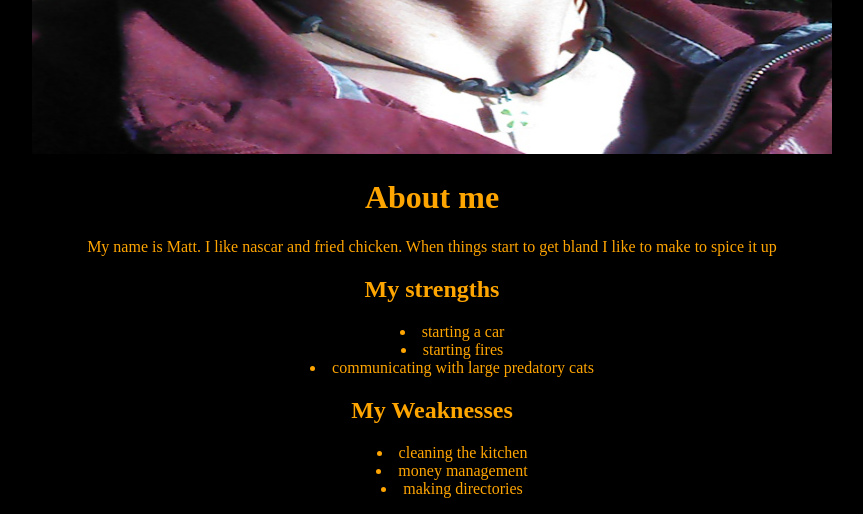
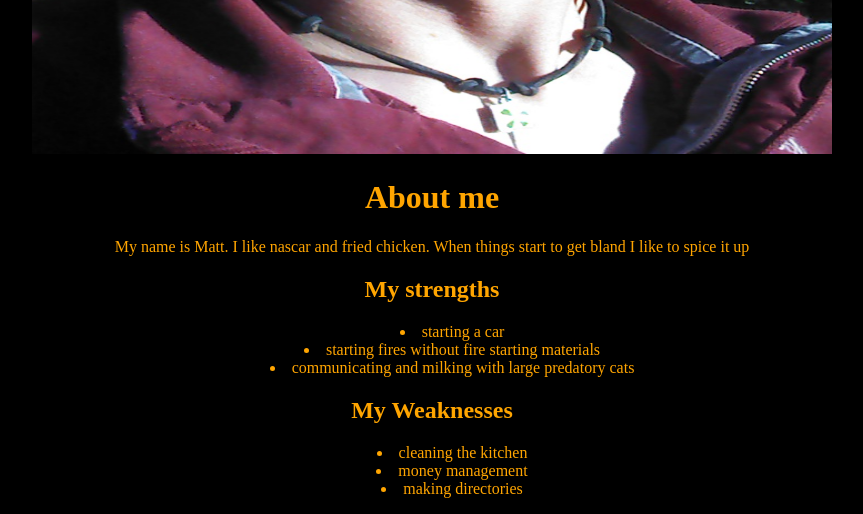
Before and after one commit to mdavid50/about-matt1, a PHP site: page / in a window 1280 px wide. Shown: the part 646-1160 px from the top of the page, without its empty margins (208-1071 px from the left). Run offline with PHP 8.4, Linux system fonts and the light colour scheme.

Commit message:
edited strengths

```diff
--- a/index.php
+++ b/index.php
@@ -9,16 +9,15 @@
 
 		<img src="image/goofy-me.jpg" alt="goofy picture of me" height="800" width="800"/>
 		<h1>About me</h1>
-		<p>My name is Matt. I like nascar and fried chicken. When things start to get bland I like to make
-		to spice it up</p>
+		<p>My name is Matt. I like nascar and fried chicken. When things start to get bland I like to spice it up</p>
 
 		<div>
 			<h2>My strengths</h2>
 
 		<ul class="center-list">
 			<li>starting a car</li>
-			<li>starting fires</li>
-			<li>communicating with large predatory cats</li>
+			<li>starting fires without fire starting materials</li>
+			<li>communicating and milking with large predatory cats</li>
 		</ul>
 
 				<h2>My Weaknesses</h2>
```
